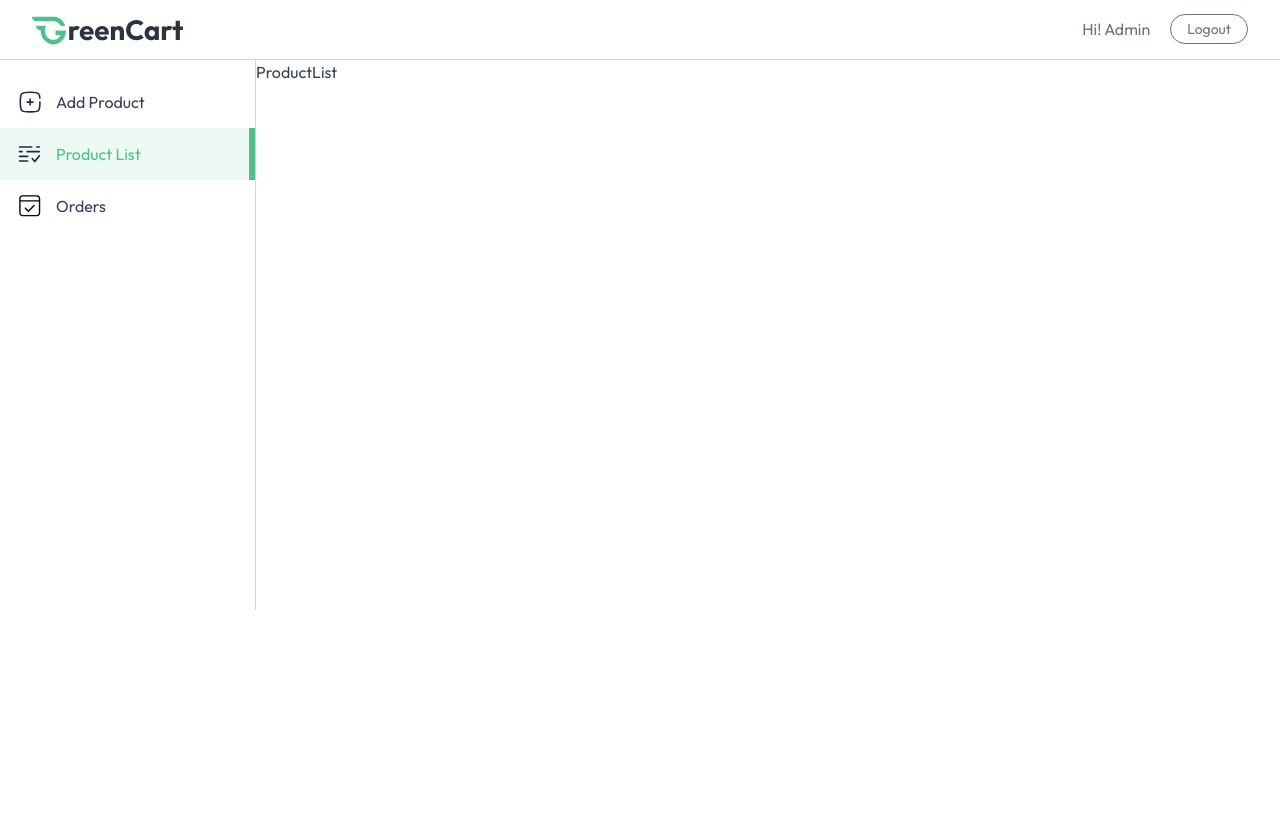
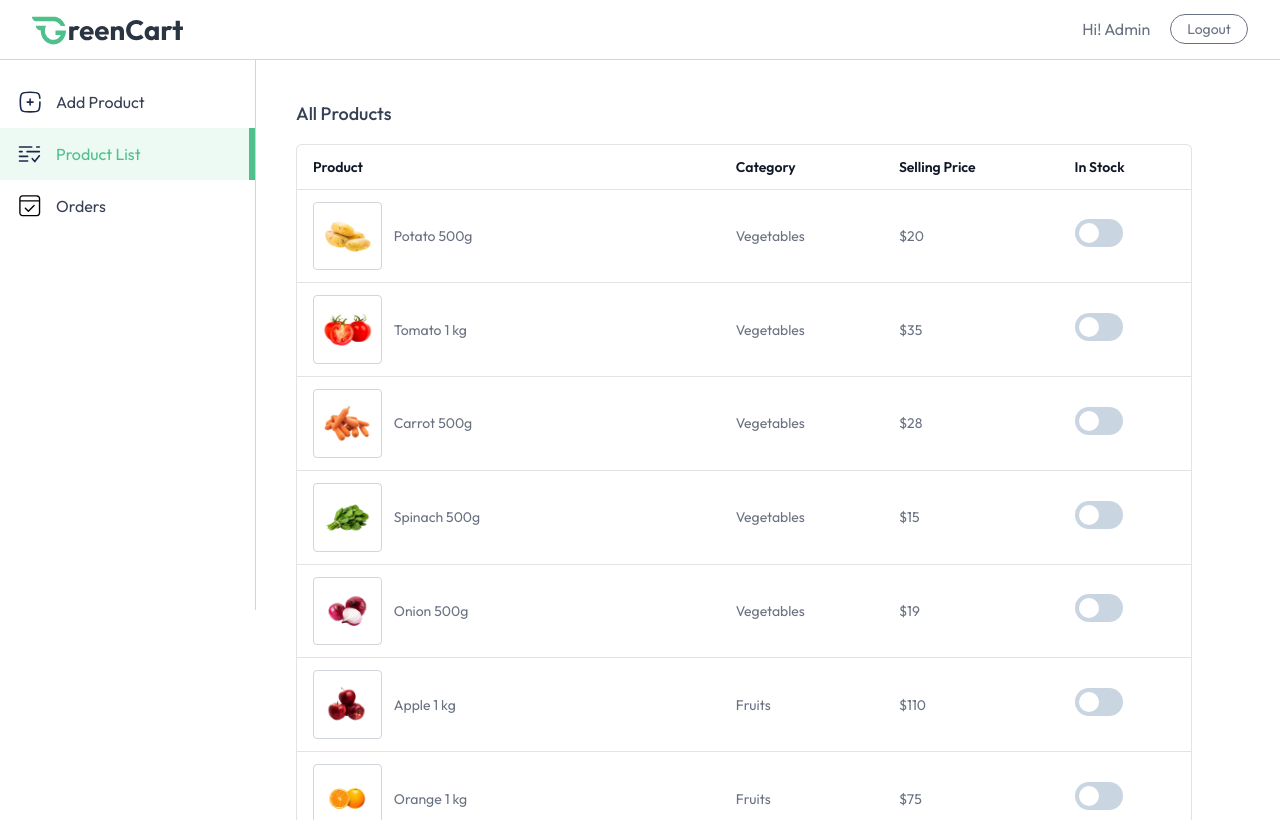
Before and after one commit to Praveen1692/GreenCart, a React (Vite) app in the folder Frontend/client/: page /seller/product-list in a window 1280 px wide. Both pictures are taken after typing "name@example.com", "Sample123" into the empty fields and a click on the button "Login". Built offline with nearby package versions, Linux system fonts and the light colour scheme.

Commit message:
ProductList

```diff
--- a/Frontend/client/src/pages/Seller/ProductList.jsx
+++ b/Frontend/client/src/pages/Seller/ProductList.jsx
@@ -1,7 +1,58 @@
-import React from "react";
+import { useAppContext } from "../../context/AppContext";
 
 const ProductList = () => {
-  return <div>ProductList</div>;
+  const { products } = useAppContext();
+
+  return (
+    <div className="no-scrollbar flex-1 h-[95vh] overflow-y-scroll flex flex-col justify-between">
+      <div className="w-full md:p-10 p-4">
+        <h2 className="pb-4 text-lg font-medium">All Products</h2>
+        <div className="flex flex-col items-center max-w-4xl w-full overflow-hidden rounded-md bg-white border border-gray-500/20">
+          <table className="md:table-auto table-fixed w-full overflow-hidden">
+            <thead className="text-gray-900 text-sm text-left">
+              <tr>
+                <th className="px-4 py-3 font-semibold truncate">Product</th>
+                <th className="px-4 py-3 font-semibold truncate">Category</th>
+                <th className="px-4 py-3 font-semibold truncate hidden md:block">
+                  Selling Price
+                </th>
+                <th className="px-4 py-3 font-semibold truncate">In Stock</th>
+              </tr>
+            </thead>
+            <tbody className="text-sm text-gray-500">
+              {products.map((product) => (
+                <tr key={product._id} className="border-t border-gray-500/20">
+                  <td className="md:px-4 pl-2 md:pl-4 py-3 flex items-center space-x-3 truncate">
+                    <div className="border border-gray-300 rounded p-2">
+                      <img
+                        src={product.image[0]}
+                        alt="Product"
+                        className="w-16"
+                      />
+                    </div>
+                    <span className="truncate max-sm:hidden w-full">
+                      {product.name}
+                    </span>
+                  </td>
+                  <td className="px-4 py-3">{product.category}</td>
+                  <td className="px-4 py-3 max-sm:hidden">
+                    ${product.offerPrice}
+                  </td>
+                  <td className="px-4 py-3">
+                    <label className="relative inline-flex items-center cursor-pointer text-gray-900 gap-3">
+                      <input type="checkbox" className="sr-only peer" />
+                      <div className="w-12 h-7 bg-slate-300 rounded-full peer peer-checked:bg-blue-600 transition-colors duration-200"></div>
+                      <span className="dot absolute left-1 top-1 w-5 h-5 bg-white rounded-full transition-transform duration-200 ease-in-out peer-checked:translate-x-5"></span>
+                    </label>
+                  </td>
+                </tr>
+              ))}
+            </tbody>
+          </table>
+        </div>
+      </div>
+    </div>
+  );
 };
 
 export default ProductList;
```
